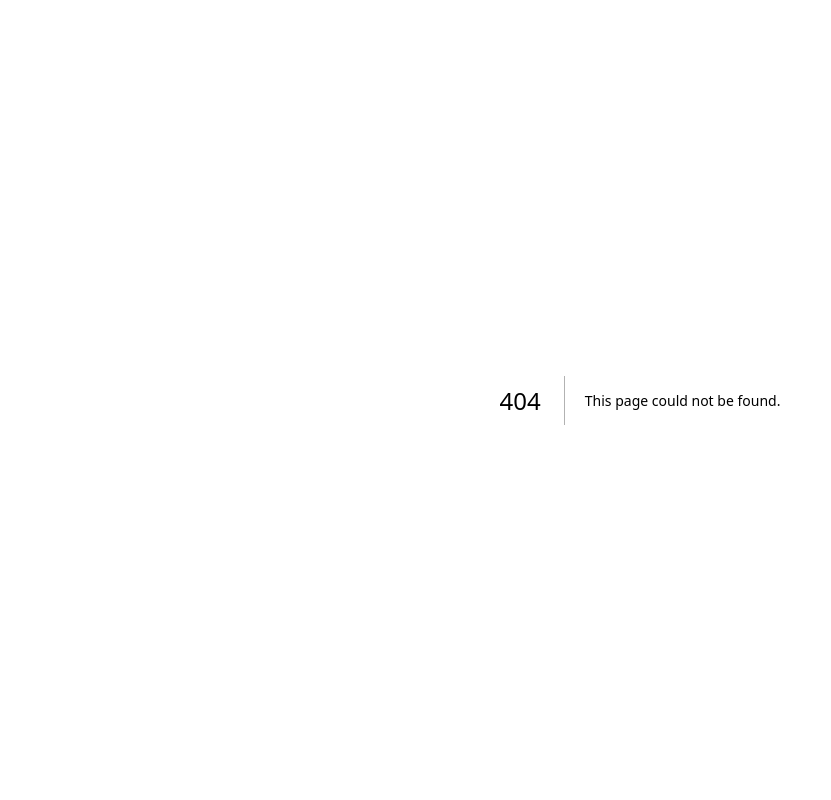
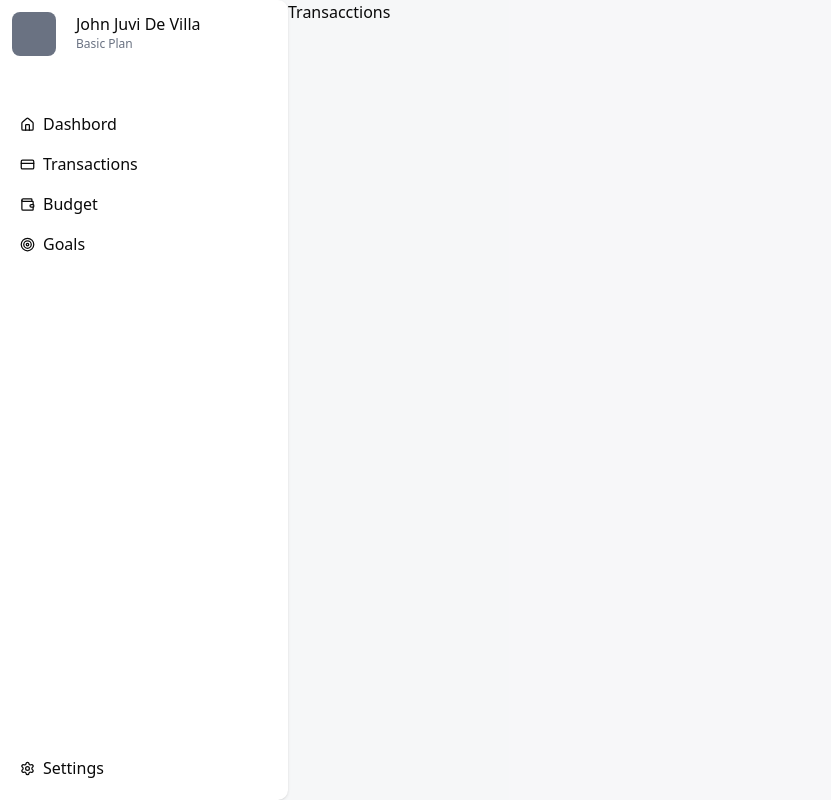
Before and after one commit to TheSciCoder3000/money-management-ai, a Next.js app: page /transactions in a window 1280 px wide. Before the commit this address had no page. Shown: the whole page, without its empty margins (0-831 px from the left). Built offline with nearby package versions, Linux system fonts and the light colour scheme.

Commit message:
restructure files and routes

```diff
--- /dev/null
+++ b/app/(app)/layout.tsx
@@ -0,0 +1,13 @@
+import Navbar from "@/features/Navbar/Navbar";
+import React from "react";
+
+function Layout({ children }: LayoutProps<"/">) {
+  return (
+    <div className="flex h-screen w-screen overflow-hidden bg-gray-100/70">
+      <Navbar />
+      <div className="flex-1">{children}</div>
+    </div>
+  );
+}
+
+export default Layout;
--- /dev/null
+++ b/app/(app)/page.tsx
@@ -0,0 +1,10 @@
+import OverviewCard from "@/features/Dashboard/OverviewCard";
+import React from "react";
+
+export default function Home() {
+  return (
+    <div className="w-full p-7">
+      <OverviewCard total={1000} />
+    </div>
+  );
+}
--- /dev/null
+++ b/app/(app)/transactions/page.tsx
@@ -0,0 +1,11 @@
+import React from "react";
+
+function Transacctions() {
+  return (
+    <div>
+      <h1>Transacctions</h1>
+    </div>
+  );
+}
+
+export default Transacctions;
--- a/app/page.tsx
+++ /dev/null
@@ -1,9 +0,0 @@
-import Navbar from "@/features/Navbar/Navbar";
-
-export default function Home() {
-  return (
-    <div className="flex h-screen w-screen overflow-hidden">
-      <Navbar />
-    </div>
-  );
-}
--- /dev/null
+++ b/features/Dashboard/OverviewCard.tsx
@@ -0,0 +1,19 @@
+"use client";
+import React from "react";
+
+interface OverviewProps {
+  total: number;
+}
+const OverviewCard: React.FC<OverviewProps> = ({ total }) => {
+  return (
+    <div className="flex w-full rounded-md bg-white p-4 shadow-sm">
+      <div></div>
+
+      <div></div>
+
+      <div></div>
+    </div>
+  );
+};
+
+export default OverviewCard;
--- a/features/Navbar/Navbar.tsx
+++ b/features/Navbar/Navbar.tsx
@@ -12,7 +12,7 @@ const RoutesData: { label: string; href: Route; icon: typeof Settings }[] = [
   },
   {
     label: "Transactions",
-    href: "/",
+    href: "/transactions",
     icon: CreditCard,
   },
   {
@@ -29,7 +29,7 @@ const RoutesData: { label: string; href: Route; icon: typeof Settings }[] = [
 
 function Navbar() {
   return (
-    <div className="flex h-full w-[18rem] flex-col gap-5 rounded-r-lg bg-gray-100 p-3">
+    <div className="flex h-full w-[18rem] flex-col gap-5 rounded-r-lg bg-white p-3 shadow-sm">
       <Profile />
       <div className="mt-7 flex flex-1 flex-col justify-between">
         <div>
```
Also changed, not shown: app/(auth)/login/page.tsx (renamed from app/login/page.tsx), app/(auth)/signin/page.tsx (renamed from app/signin/page.tsx), app/(auth)/verified/page.tsx (renamed from app/verified/page.tsx).
